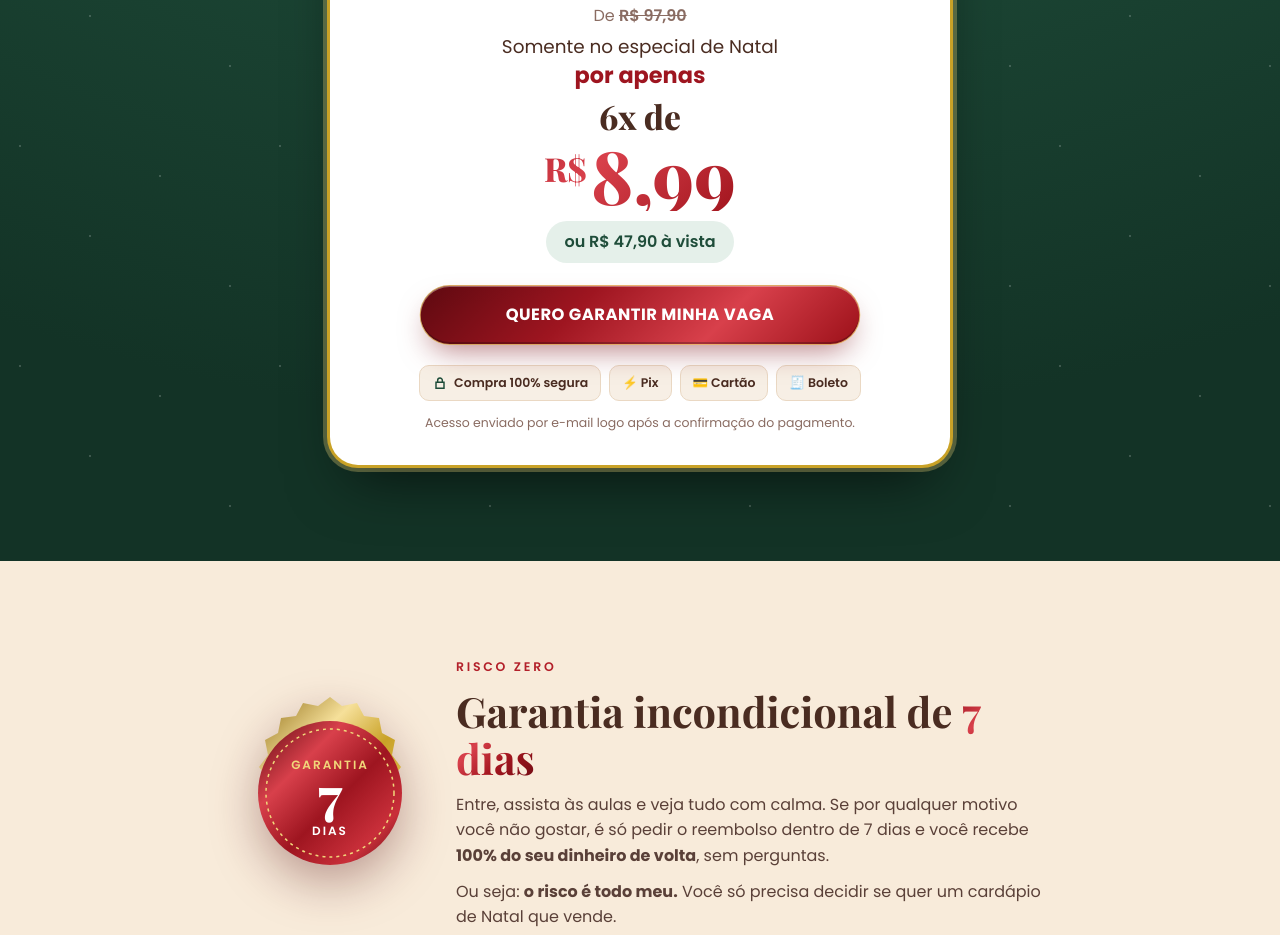
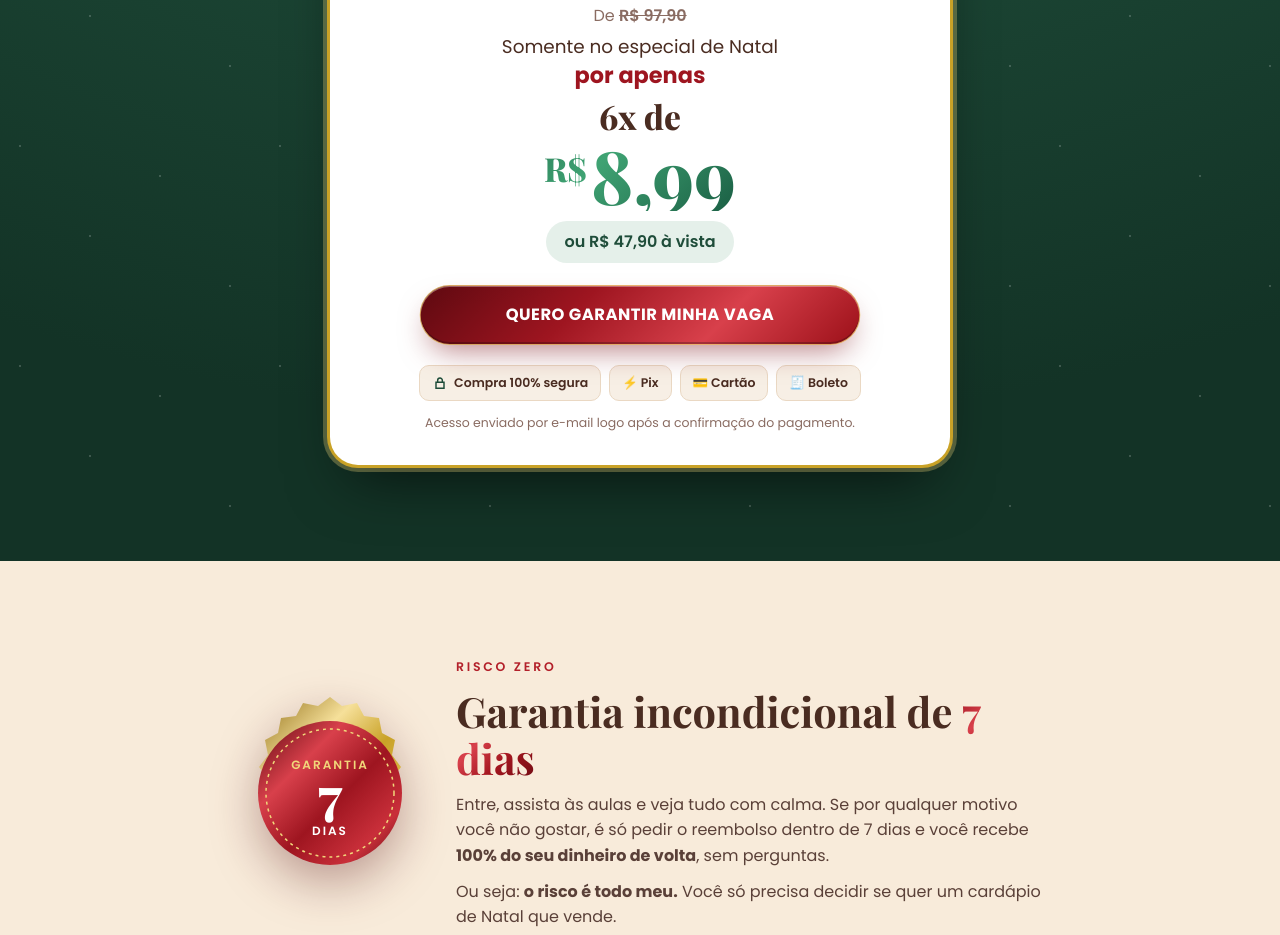
Before and after one commit to allvbsilva-code/especial-sobremesas-natalinas, a plain HTML site: page index.html in a window 1280 px wide. Shown: the part 10117-11052 px from the top of the page. Drawn offline with nearby package versions, Linux system fonts and the light colour scheme; a web font is replaced by a local one.

Commit message:
Add files via upload

```diff
--- a/index.html
+++ b/index.html
@@ -418,6 +418,7 @@ footer p{margin-bottom:8px}
 @media (min-width:640px){.mosaic{grid-template-columns:repeat(3,minmax(0,1fr))!important}}
 @media (min-width:900px){.mosaic{grid-template-columns:repeat(4,minmax(0,1fr))!important}}
 img{object-position:center}
+.green-metal{background:linear-gradient(135deg,#0B2A1D 0%,#17543B 18%,#3FA373 34%,#1B6045 48%,#0F3A28 62%,#2F8A5E 80%,#0B2A1D 100%);background-size:200% 200%;-webkit-background-clip:text;background-clip:text;color:transparent;animation:sheen 6s ease-in-out infinite}
 a{color:inherit}
 </style>
 </head>
@@ -706,7 +707,7 @@ a{color:inherit}
         <div class="from">De <s>R$ 97,90</s></div>
         <div class="label" style="font-size:1.15rem;line-height:1.35;color:#4A2C21;margin-top:6px">Somente no especial de Natal<br><strong style="font-size:1.4rem;color:#9E1520">por apenas</strong></div>
         <div style="font-family:'Playfair Display',Georgia,serif;font-weight:800;font-size:clamp(1.6rem,6vw,2.1rem);color:#4A2C21;line-height:1;margin-top:10px">6x de</div>
-        <div class="now metal-text"><small>R$</small>8,99</div>
+        <div class="now green-metal"><small>R$</small>8,99</div>
         <div style="display:inline-block;margin:6px 0 22px;padding:8px 18px;border-radius:999px;background:#e5f0ea;color:#1F4D3A;font-weight:600;font-size:1rem">ou R$ 47,90 à vista</div>
         <!-- TROCAR: link do checkout -->
         <a class="btn" href="https://pay.kiwify.com.br/Agp5YSB">Quero garantir minha vaga</a>
```
